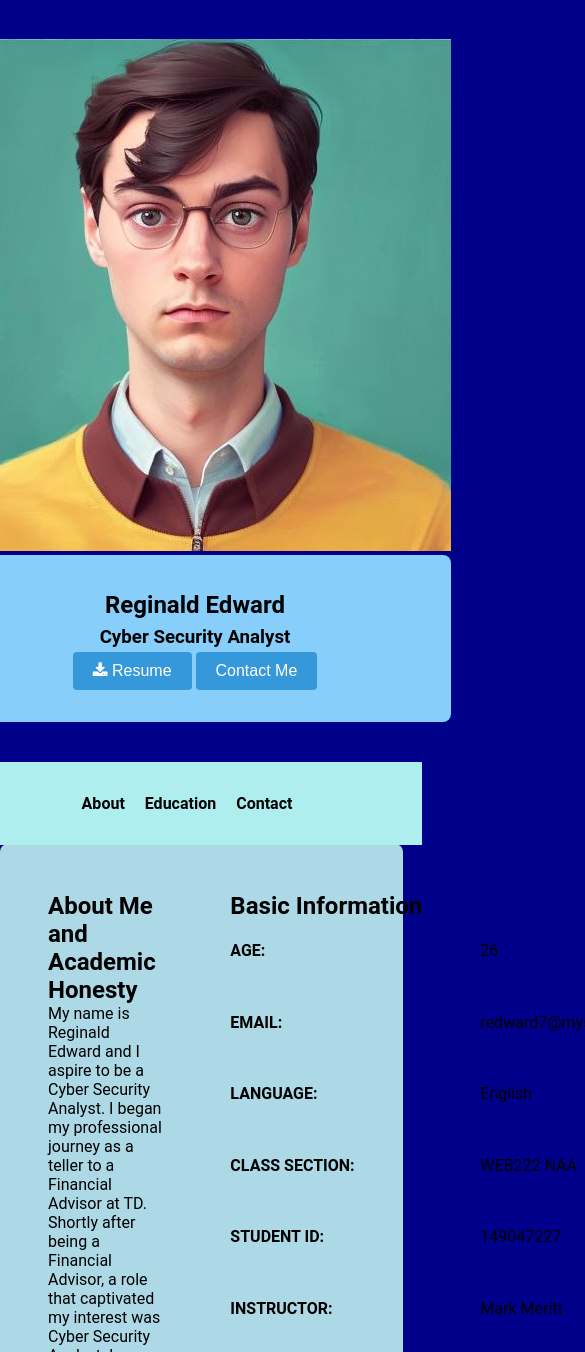
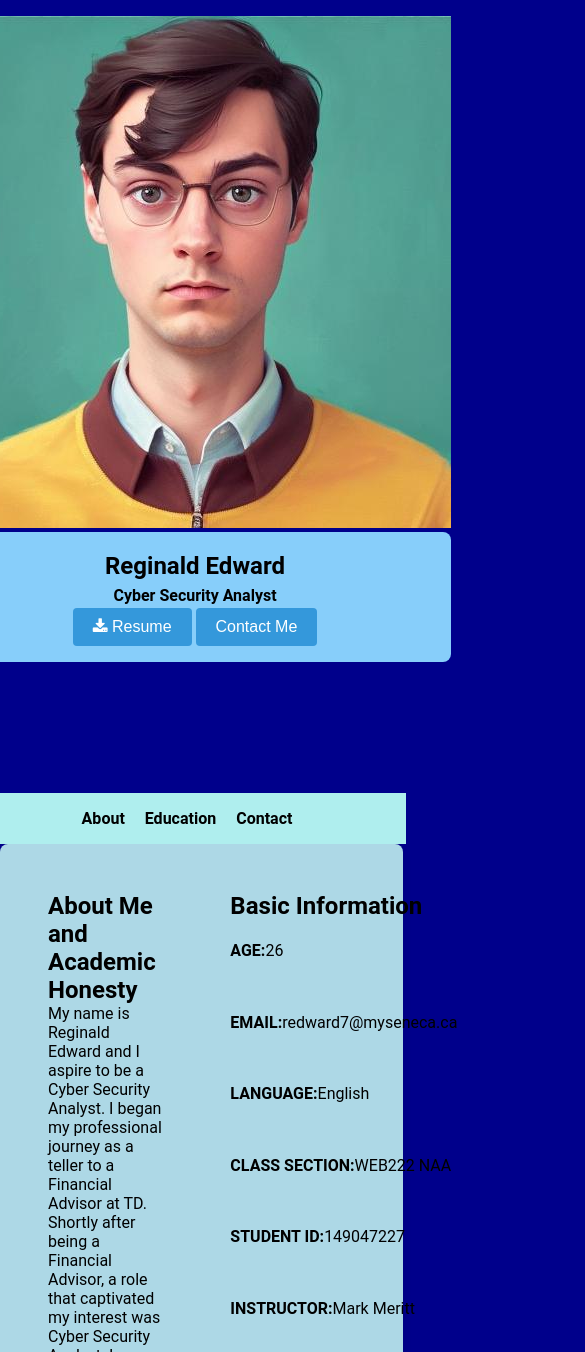
Before and after one commit to regedward1234/Personal-Website, a website: page index.html in a window 390 px wide. Shown: the top 1352 px of the page, 585 px wide, since content can reach past the window. Drawn offline with Linux system fonts and the light colour scheme.

Commit message:
made changes for mobile sites

```diff
--- a/css/website.css
+++ b/css/website.css
@@ -109,8 +109,7 @@ nav a {
 }
 
 .info-row h4 {
-  margin: 5;
-  width: 250px; /* Adjust the width to create consistent spacing */
+  width: 100%; /* Adjust the width to create consistent spacing */
 }
 
 .info-row p {
@@ -297,20 +296,46 @@ nav a {
   background-color: #0056b3;
 }
 
-@media (min-width: 768px) {
-  /* Add specific styles for desktop screens here */
-}
+
 
 /* Media Query for Mobile */
 @media (max-width: 767px) {
   /* Adjust styles for mobile screens here */
-  .container1{
+  .container,
+  .container1,
+  .container2,
+  .container3 {
     padding: 1rem;
   }
-  .container2{
+
+  .top-section-content {
     padding: 1rem;
   }
-  .container3{
-    padding: 1rem;
+
+  .references {
+    max-width: none; /* Allow navigation to take full width on mobile */
+    padding: 1rem; /* Add padding to navigation for better spacing */
+  }
+
+  .info-row h4 {
+    width: auto; /* Reset width for labels on mobile */
+  }
+
+  .left-side,
+  .right-side {
+    padding: 1rem; /* Add padding to sections for mobile */
+  }
+
+  /* Example: Adjust font sizes for mobile screens */
+  h1 {
+    font-size: 1.5rem;
+  }
+
+  h2 {
+    font-size: 1.2rem;
+  }
+
+  h3 {
+    font-size: 1rem;
   }
 }
```
